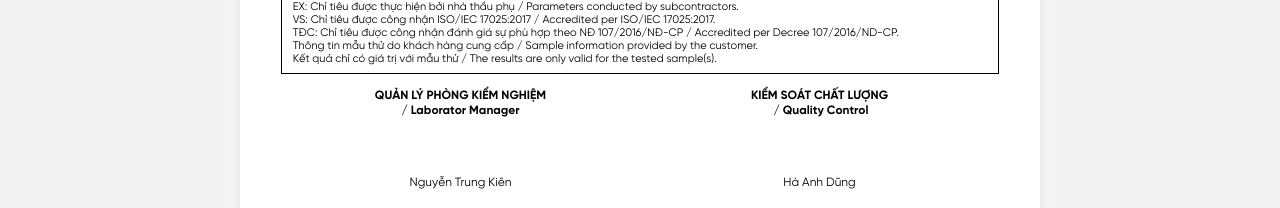
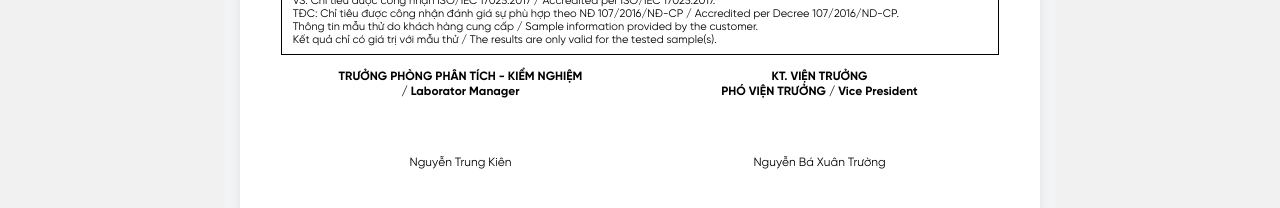
Before and after one commit to abc-xuantruong/irdop, a React (Vite) app: page /report in a window 1280 px wide. Shown: the part 737-945 px from the top of the page. Built offline with nearby package versions, Linux system fonts and the light colour scheme; no server answers.

Commit message:
update signature

```diff
--- a/src/components/Report.jsx
+++ b/src/components/Report.jsx
@@ -1082,7 +1082,7 @@ export default function MultiPageEditor() {
 				<strong contenteditable="true"
 						class="signature signer_fist_title print-text-paragraph"
 						style="font-size:12px; line-height:1.2; margin:0;">
-					QUẢN LÝ PHÒNG KIỂM NGHIỆM <br> / Laborator Manager
+					TRƯỞNG PHÒNG PHÂN TÍCH - KIỂM NGHIỆM <br> / Laborator Manager
 				</strong>
 				<p contenteditable="true"
 				   class="signature signer_first_name print-text-paragraph"
@@ -1095,13 +1095,14 @@ export default function MultiPageEditor() {
 				<strong contenteditable="true"
 						class="signature signer_second_title print-text-paragraph"
 						style="font-size:12px; line-height:1.2; margin:0;">
-					KIỂM SOÁT CHẤT LƯỢNG<br> / Quality Control
+					KT. VIỆN TRƯỞNG
+					<br>PHÓ VIỆN TRƯỞNG / Vice President
 				</strong>
 				<p contenteditable="true"
 				   class="signature signer_second_name print-text-paragraph"
 				   style="font-size:12px; margin:0; line-height:1.4;">
-					Hà Anh Dũng
-				   </p>
+					Nguyễn Bá Xuân Trường
+				</p>
 			</div>
 
 		</div>
```
